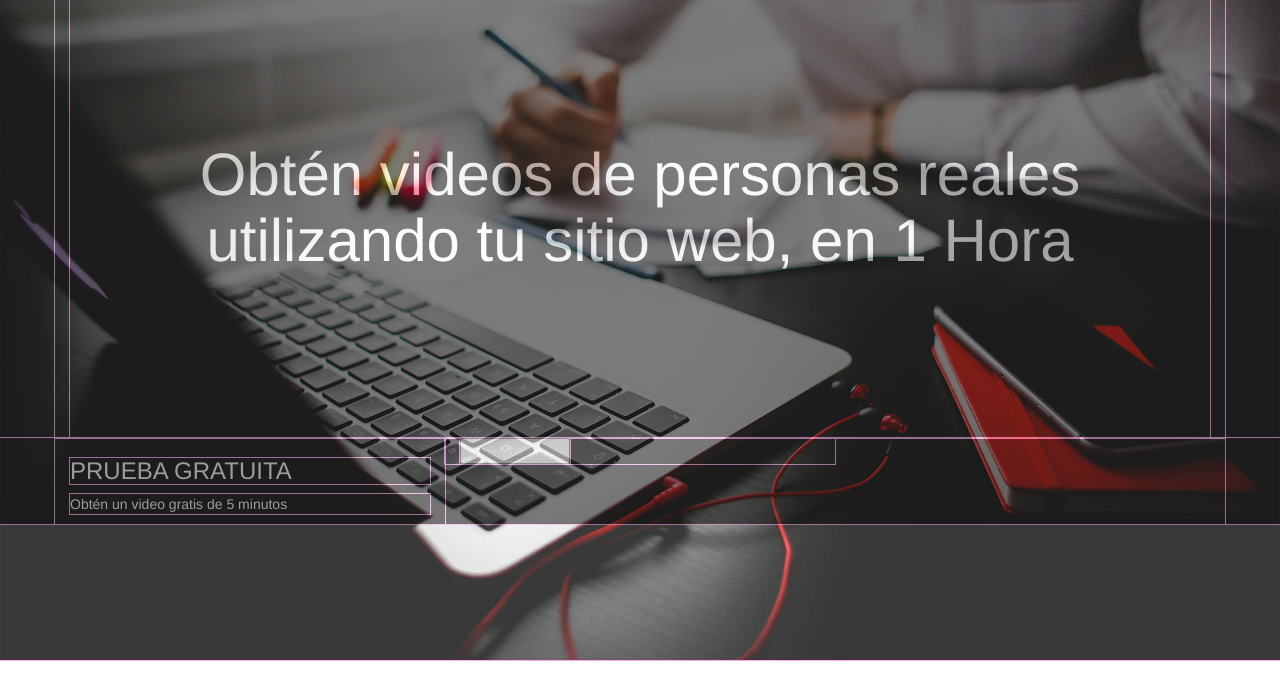
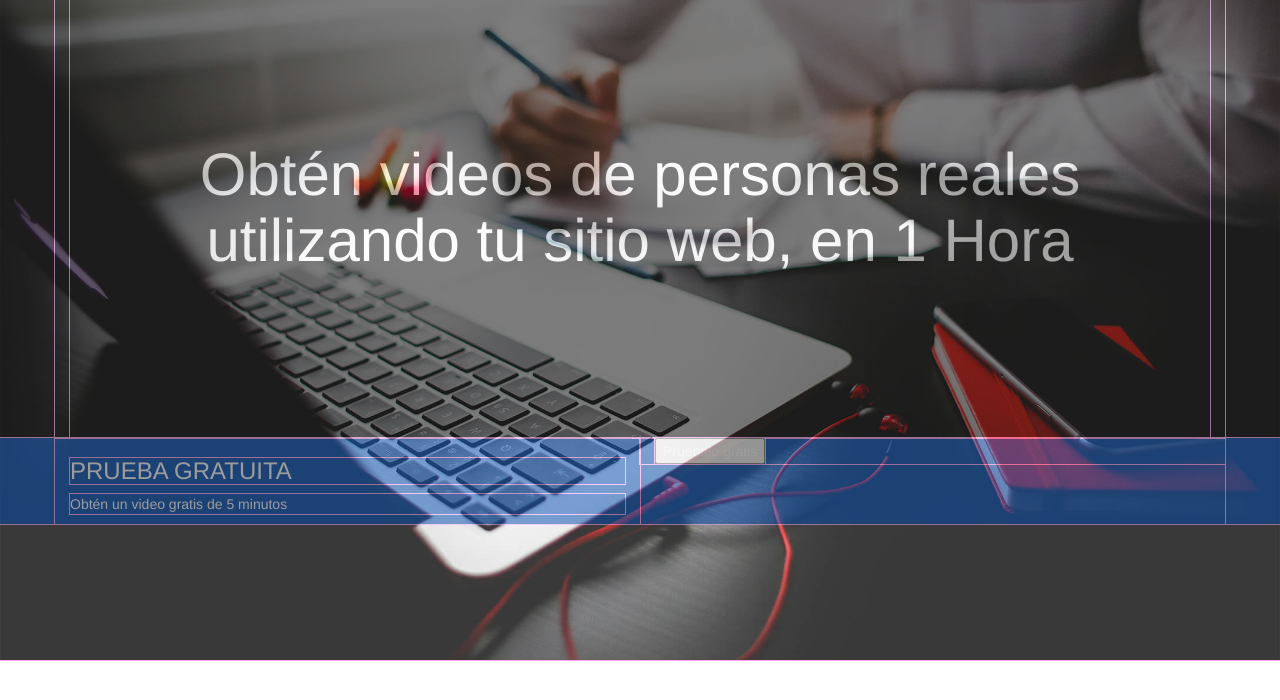
Before and after one commit to Clauloayza/user360, a plain HTML site: page index.html in a window 1280 px wide. Shown: the part 100-800 px from the top of the page. Drawn offline with Linux system fonts and the light colour scheme.

Commit message:
fondo azul

```diff
--- a/css/main.css
+++ b/css/main.css
@@ -39,3 +39,6 @@ header h1{
     display: table-cell;
     vertical-align: middle;
 }
+header .azul{
+    background: #004aaf;
+}
--- a/index.html
+++ b/index.html
@@ -36,11 +36,11 @@
        <div class="azul">
            <div class="container">
                <div class="row">
-                   <div class="col-md-4">
+                   <div class="col-md-6 prueba">
                       <h3>PRUEBA GRATUITA</h3>
                       <p>Obtén un video gratis de 5 minutos</p>
                    </div>
-                   <div class="col-md-4">
+                   <div class="col-md-6">
                        <button>Pruebalo gratis</button>
                    </div>
                </div>
```
